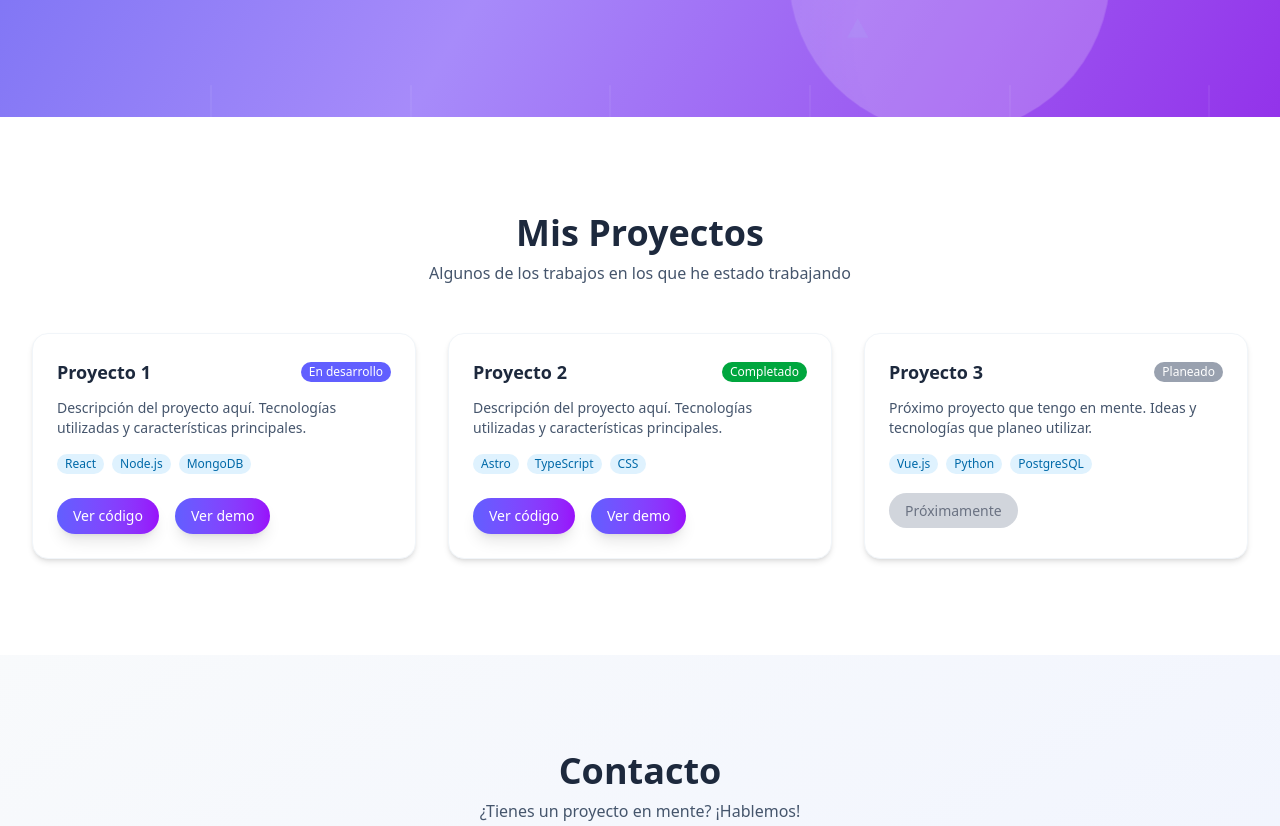
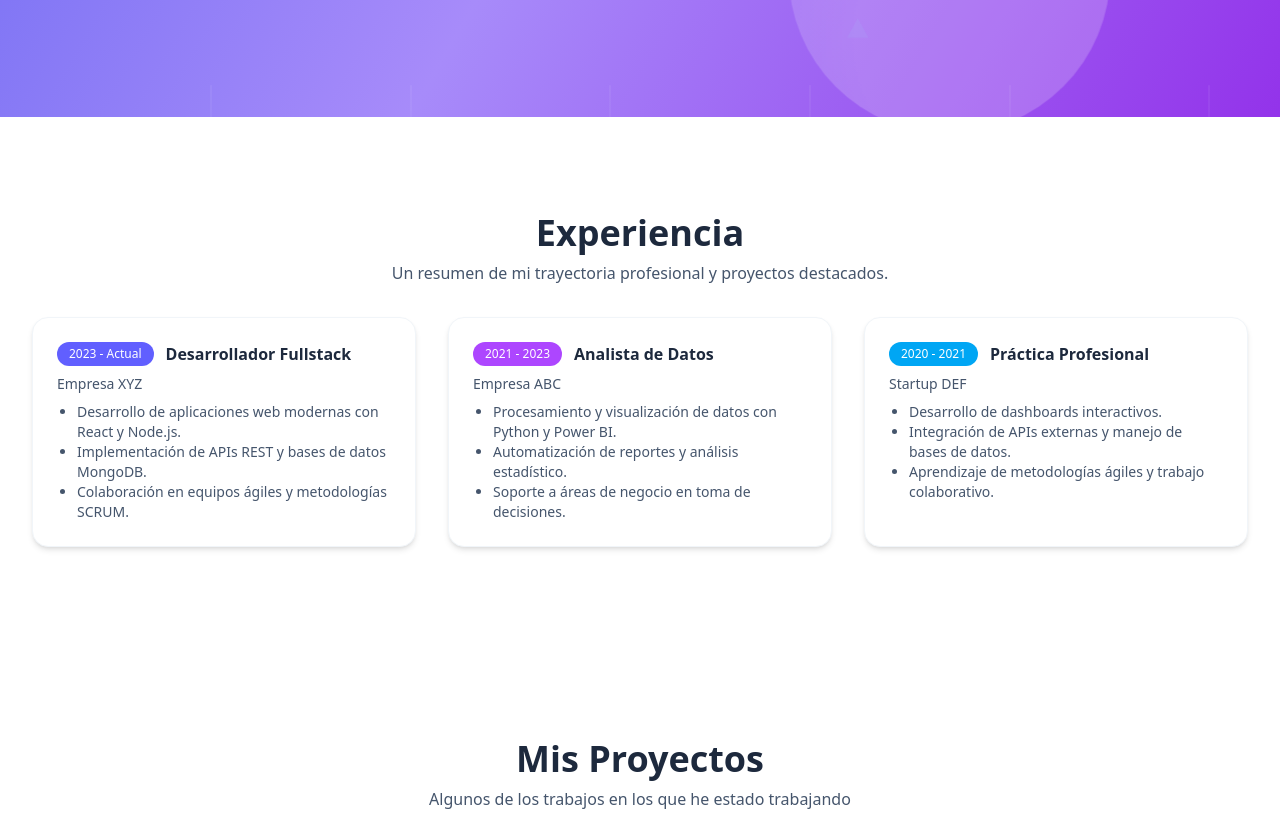
Before and after one commit to Gsus07/PORTAFOLIO, an Astro site: page / in a window 1280 px wide. Shown: the part 683-1509 px from the top of the page. Built offline with nearby package versions, Linux system fonts and the light colour scheme; Astro itself is replaced by a stand-in of ours.

Commit message:
Agregar sección de experiencia con detalles de trabajos previos y habilidades; actualizar navegación para incluir enlace a esta sección.

```diff
--- a/src/pages/index.astro
+++ b/src/pages/index.astro
@@ -18,6 +18,7 @@ import Layout from '../layouts/Layout.astro';
 
       <ul class="hidden gap-8 md:flex">
         <li><a href="#about" class="nav-link transition-colors duration-300 hover:text-purple-600">Acerca de mí</a></li>
+        <li><a href="#experience" class="nav-link transition-colors duration-300 hover:text-purple-600">Experiencia</a></li>
         <li><a href="#projects" class="nav-link transition-colors duration-300 hover:text-purple-600">Proyectos</a></li>
         <li><a href="#contact" class="nav-link transition-colors duration-300 hover:text-purple-600">Contacto</a></li>
       </ul>
@@ -36,6 +37,7 @@ import Layout from '../layouts/Layout.astro';
       class="hidden flex-col gap-4 bg-white/90 px-4 pb-4 shadow-xl rounded-b-2xl border-b border-white/30 md:hidden"
     >
       <li><a href="#about" class="nav-link transition-colors duration-300 hover:text-purple-600">Acerca de mí</a></li>
+      <li><a href="#experience" class="nav-link transition-colors duration-300 hover:text-purple-600">Experiencia</a></li>
       <li><a href="#projects" class="nav-link transition-colors duration-300 hover:text-purple-600">Proyectos</a></li>
       <li><a href="#contact" class="nav-link transition-colors duration-300 hover:text-purple-600">Contacto</a></li>
     </ul>
@@ -122,6 +124,59 @@ import Layout from '../layouts/Layout.astro';
               </div>
             </div>
           </div>
+        </div>
+      </div>
+    </div>
+  </section>
+
+    <!-- Experiencia -->
+  <section id="experience" class="bg-white py-24">
+    <div class="container mx-auto px-4 sm:px-6 lg:px-8">
+      <h2 class="text-center text-3xl font-bold text-slate-800 sm:text-4xl mb-2">
+        Experiencia
+      </h2>
+      <p class="mt-2 text-center text-slate-600 mb-8">
+        Un resumen de mi trayectoria profesional y proyectos destacados.
+      </p>
+      <div class="grid gap-8 md:grid-cols-2 lg:grid-cols-3">
+        <!-- Ejemplo de experiencia 1 -->
+        <div class="rounded-2xl border border-slate-100 bg-white p-6 shadow-md transition-all duration-300 hover:-translate-y-2 hover:scale-105 hover:shadow-2xl">
+          <div class="flex items-center gap-3 mb-2">
+            <span class="inline-block rounded-full bg-indigo-500 px-3 py-1 text-xs font-medium text-white">2023 - Actual</span>
+            <span class="font-semibold text-slate-800">Desarrollador Fullstack</span>
+          </div>
+          <p class="text-sm text-slate-600 mb-2">Empresa XYZ</p>
+          <ul class="list-disc pl-5 text-slate-600 text-sm">
+            <li>Desarrollo de aplicaciones web modernas con React y Node.js.</li>
+            <li>Implementación de APIs REST y bases de datos MongoDB.</li>
+            <li>Colaboración en equipos ágiles y metodologías SCRUM.</li>
+          </ul>
+        </div>
+        <!-- Ejemplo de experiencia 2 -->
+        <div class="rounded-2xl border border-slate-100 bg-white p-6 shadow-md transition-all duration-300 hover:-translate-y-2 hover:scale-105 hover:shadow-2xl">
+          <div class="flex items-center gap-3 mb-2">
+            <span class="inline-block rounded-full bg-purple-500 px-3 py-1 text-xs font-medium text-white">2021 - 2023</span>
+            <span class="font-semibold text-slate-800">Analista de Datos</span>
+          </div>
+          <p class="text-sm text-slate-600 mb-2">Empresa ABC</p>
+          <ul class="list-disc pl-5 text-slate-600 text-sm">
+            <li>Procesamiento y visualización de datos con Python y Power BI.</li>
+            <li>Automatización de reportes y análisis estadístico.</li>
+            <li>Soporte a áreas de negocio en toma de decisiones.</li>
+          </ul>
+        </div>
+        <!-- Ejemplo de experiencia 3 -->
+        <div class="rounded-2xl border border-slate-100 bg-white p-6 shadow-md transition-all duration-300 hover:-translate-y-2 hover:scale-105 hover:shadow-2xl">
+          <div class="flex items-center gap-3 mb-2">
+            <span class="inline-block rounded-full bg-sky-500 px-3 py-1 text-xs font-medium text-white">2020 - 2021</span>
+            <span class="font-semibold text-slate-800">Práctica Profesional</span>
+          </div>
+          <p class="text-sm text-slate-600 mb-2">Startup DEF</p>
+          <ul class="list-disc pl-5 text-slate-600 text-sm">
+            <li>Desarrollo de dashboards interactivos.</li>
+            <li>Integración de APIs externas y manejo de bases de datos.</li>
+            <li>Aprendizaje de metodologías ágiles y trabajo colaborativo.</li>
+          </ul>
         </div>
       </div>
     </div>
```
